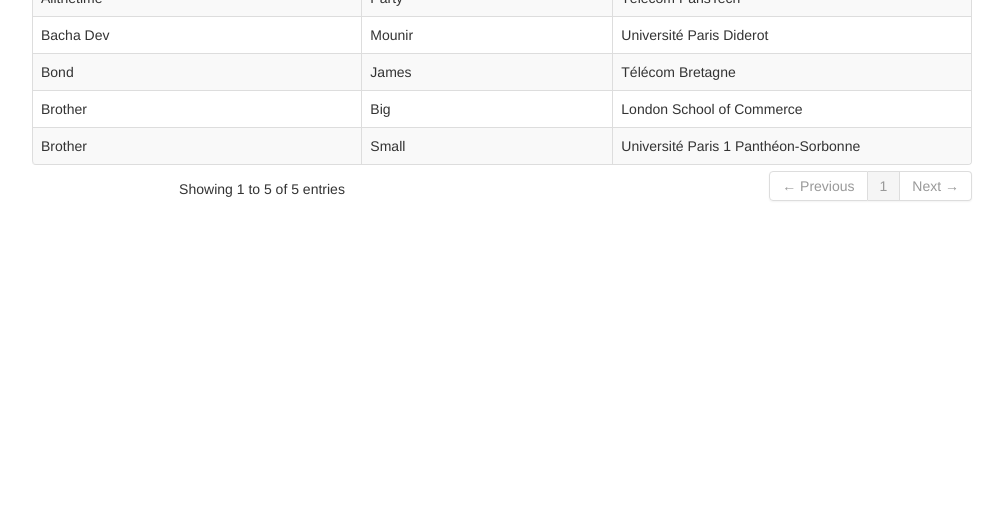
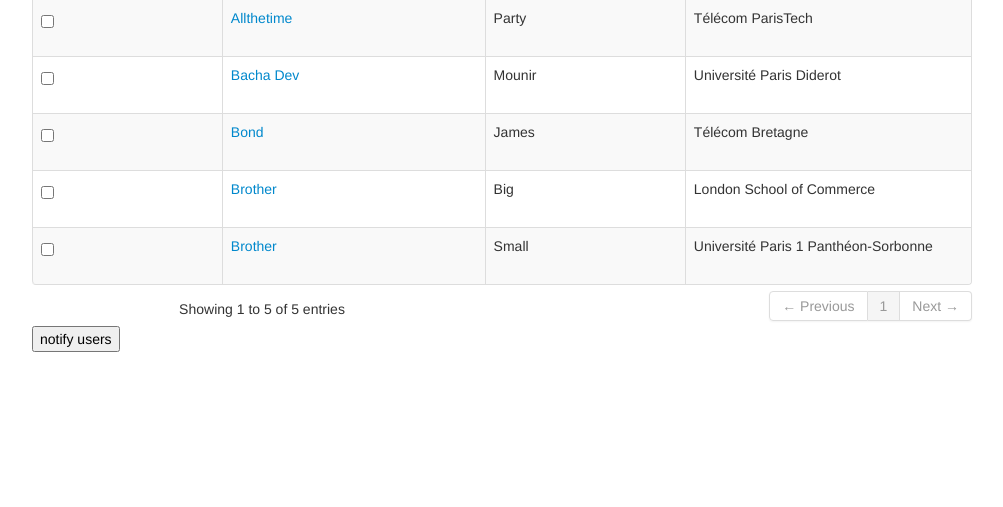
Before and after one commit to vdebergue/big-brother, a Django app: page /student/ in a window 1280 px wide. Shown: the part 293-800 px from the top of the page, without its empty margins (138-1141 px from the left). Run offline with Django 3.2, Linux system fonts and the light colour scheme; data comes from the database, SQL or seed files in the repository; parts of the project's set-up code (start-up, migrations or seed data) failed here and were passed over; some libraries are stand-ins or nearby versions.

Commit message:
added select to user list and notify button

```diff
--- a/company/urls.py
+++ b/company/urls.py
@@ -21,6 +21,7 @@
     url(r'^(?P<pk>\d+)/edit/$', 'company.views.company_edit'),
     url(r'^(?P<pk>\d+)/save/$', 'company.views.company_save'),
 
+    url(r'^notified/$','student.views.notified'),
 
     #internships urls
     url(r'^internship/(?P<pk>\d+)/$',
--- a/student/views.py
+++ b/student/views.py
@@ -134,3 +134,6 @@
 # Ona selected internship actions
 def ping_students(request):
   pass
+
+def notified(request):
+  return HttpResponseRedirect('/company/104024606296679/')
--- a/templates/student/index.html
+++ b/templates/student/index.html
@@ -34,6 +34,7 @@
     <table cellpadding="0" cellspacing="0" border="0" class="table table-striped table-bordered" id="example">
       <thead>
         <tr>
+          <th><form><input type="checkbox" name="checked_all" value="checked_all">select all</form></th>
           <th>Surname</th>
           <th>First name</th>
           <th>School</th>
@@ -44,7 +45,8 @@
         {% for student in student_list %}
         <tr>
           <a href="/student/{{student.id}}">
-            <td>{{ student.sur_name }}</td>
+            <td><form><input type="checkbox" name="checked" value="checked"></form></td>
+            <td><a href="/student/{{student.id}}">{{ student.sur_name }}</a></td>
             <td>{{ student.first_name }}</td>
             <td>{{ student.school }}</td>
           </a>
@@ -55,4 +57,12 @@
   </div>
 </div>
 
+
+<!--
+window.open ('fenetre_popup.html')
+-->
+
+
+<div><button onclick="window.open('/company/notified')" >notify users</button></div>
+
 {% endblock %}
```
